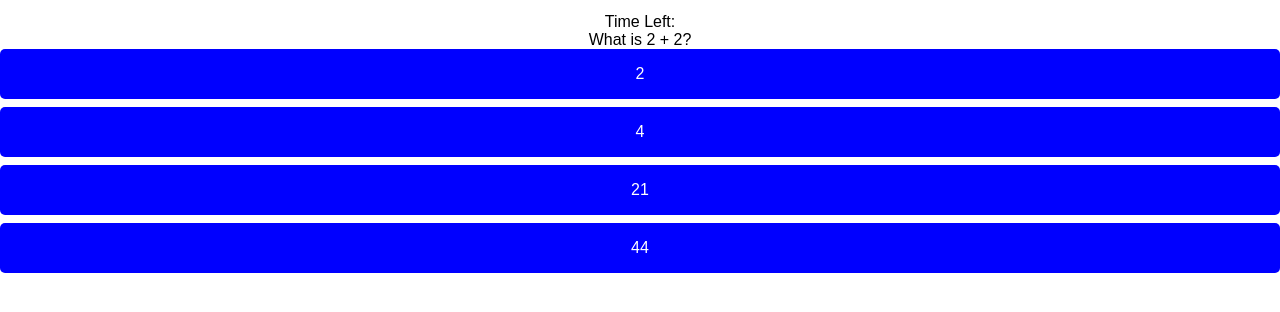
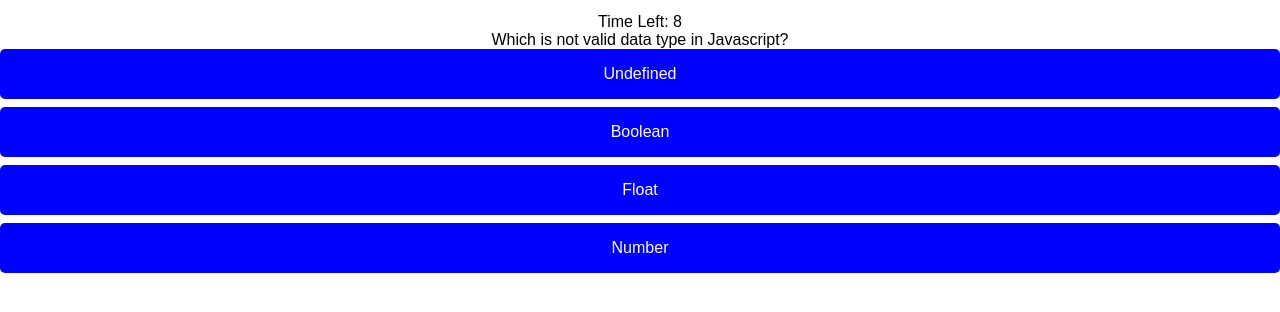
Before and after one commit to aturner1995/coding-quiz, a plain HTML site: page quiz.html in a window 1280 px wide. Shown: the part 280-592 px from the top of the page. Drawn offline with Linux system fonts and the light colour scheme.

Commit message:
added timer and game over to scipt. Fixed the bug with the question counter. Added 10 more questions

```diff
--- a/assets/JS/script.js
+++ b/assets/JS/script.js
@@ -1,75 +1,185 @@
 var questions = [
     {
-        question: "What is 2 + 2?",
-        choice1: '2',
-        choice2: '4',
-        choice3: '21',
-        choice4: '44',
-        answer: '4'
+        question: "Which is not valid data type in Javascript?",
+        choice1: 'Undefined',
+        choice2: 'Boolean',
+        choice3: 'Float',
+        choice4: 'Number',
+        answer: 'Float'
     },
     {
-        question: "What is 2 + 3?",
-        choice1: '2',
-        choice2: '4',
-        choice3: '5',
-        choice4: '44',
-        answer: '5'
+        question: "Which tag is used to write the javascript code?",
+        choice1: '<script>',
+        choice2: '<sp>',
+        choice3: '<javascript>',
+        choice4: '<java>',
+        answer: '<script>'
     },
     {
-        question: "What is 2 + 1?",
-        choice1: '2',
-        choice2: '4',
-        choice3: '8',
-        choice4: '3',
-        answer: '3'
+        question: "What is the output: var a = '20'; var b = a = 30; console.log(a+b)",
+        choice1: '20',
+        choice2: '60',
+        choice3: '30',
+        choice4: '50',
+        answer: '60'
     },
     {
-        question: "What is 2 + 4?",
-        choice1: '2',
-        choice2: '4',
-        choice3: '6',
-        choice4: '44',
-        answer: '6'
+        question: "Types of errors in Javascript",
+        choice1: 'Run time errors',
+        choice2: 'Compile Time Erroe',
+        choice3: 'Logical Error',
+        choice4: 'None of the Above',
+        answer: 'Run time errors'
+    },
+
+    {
+        question: "Which property is used to set the background color of an HTML element?",
+        choice1: 'background-color',
+        choice2: 'bgcolor',
+        choice3: 'color',
+        choice4: 'backgroundColor',
+        answer: 'background-color'
+        },
+        {
+        question: "What is the default value of the position property in CSS?",
+        choice1: 'fixed',
+        choice2: 'static',
+        choice3: 'relative',
+        choice4: 'absolute',
+        answer: 'static'
+        },
+        {
+        question: "What is the CSS syntax to change the text color of an HTML element?",
+        choice1: 'color: red;',
+        choice2: 'text-color: red;',
+        choice3: 'font-color: red;',
+        choice4: 'textColor: red;',
+        answer: 'color: red;'
+        },
+        {
+        question: "What does HTML stand for?",
+        choice1: 'Hyper Text Markup Language',
+        choice2: 'Hyperlinks and Text Markup Language',
+        choice3: 'Home Tool Markup Language',
+        choice4: 'Hyper Text Programming Language',
+        answer: 'Hyper Text Markup Language'
+        },
+        {
+        question: "What is the CSS property used to change the font of an HTML element?",
+        choice1: 'font-family',
+        choice2: 'font-type',
+        choice3: 'type-font',
+        choice4: 'fontFamily',
+        answer: 'font-family'
+        },
+        {
+        question: "Which CSS property is used to set the width and height of an HTML element?",
+        choice1: 'width-height',
+        choice2: 'height-width',
+        choice3: 'dimension',
+        choice4: 'size',
+        answer: 'dimension'
+        },
+        {
+        question: "What is the JavaScript method used to add a new element to an HTML document?",
+        choice1: 'addElement()',
+        choice2: 'appendChild()',
+        choice3: 'append()',
+        choice4: 'createElement()',
+        answer: 'createElement()'
+        },
+        {
+        question: "What is the JavaScript syntax for creating a function?",
+        choice1: 'function = myFunction()',
+        choice2: 'function:myFunction()',
+        choice3: 'function myFunction()',
+        choice4: 'myFunction = function()',
+        answer: 'function myFunction()'
+        },
+        {
+        question: "What is the default value of display property in CSS?",
+        choice1: 'none',
+        choice2: 'block',
+        choice3: 'inline',
+        choice4: 'inline-block',
+        answer: 'inline'
         }
 ];
 
 const questionEl = document.querySelector('.question');
 const choicesEl = document.querySelectorAll('.choice-text');
+const answerEl = document.querySelector('.answer-correct-incorrect')
+const timerEl = document.querySelector('.timer');
 
 let currentQuestion = {};
 let score = 0;
 let questionCounter = 0;
 const SCORE_POINTS = 10;
+const SCORE_PENALTY = 5;
 
-startGame = () => {
+const startGame = () => {
     questionCounter = 0;
     score = 0;
     nextQuestion();
+    timeLeft = questions.length * 1;
+    timer();
 };
 
-nextQuestion = () => {
+const nextQuestion = () => {
     if (questionCounter === questions.length) {
-        return alert(`Quiz complete. Your score is ${score}`);
+        gameover();
     }
 
     currentQuestion = questions[questionCounter];
-    questionCounter++
     questionEl.textContent = currentQuestion.question;
 
     choicesEl.forEach(choice => {
         const number = choice.dataset['question'];
         choice.textContent = currentQuestion['choice' + number];
+    });
+};
 
+choicesEl.forEach(choice => {
     choice.addEventListener('click', e => {
         if (e.target.textContent === currentQuestion.answer) {
             score += SCORE_POINTS;
-                alert('Correct');
+            answerEl.textContent = "Answer Correct"
+            setTimeout(hide,1000);
+            timeLeft = timeLeft + SCORE_PENALTY;
         } else {
-                alert('Incorrect');
+            answerEl.textContent = "Answer Incorrect"
+            setTimeout(hide,1000);
+            if (timeLeft < SCORE_PENALTY) {
+                gameover();
             }
+            else {
+                timeLeft = timeLeft - SCORE_PENALTY;
+            }
+        }
+        questionCounter++;
         nextQuestion();
     });
 });
+
+const hide = () => {
+    answerEl.textContent = '';
+}
+
+const timer = () => {
+    let timerInterval = setInterval(() => {
+        timeLeft--;
+        timerEl.textContent = 'Time Left: '+ timeLeft;
+
+        if (timeLeft === 0) {
+            clearInterval(timerInterval);
+            gameover();
+        }
+    }, 1000)
 };
 
+const gameover = () => {
+    window.location.assign("/end.html")
+    localStorage.setItem("currentScore", score);
+}
+
 startGame();
--- a/quiz.html
+++ b/quiz.html
@@ -13,7 +13,7 @@
     <div class="container">
         <div id="quiz" class="flex-column">
             <h1>Coding Quiz Challenge</h1>
-            <div class="timer">Time Left: </div>
+            <div class="timer"></div>
             <div class="question"></div>
             <div class="choice-container">
                 <p class="choice-text" data-question="1"></p>
@@ -27,6 +27,7 @@
             <div class="choice-container">
                 <p class="choice-text" data-question="4"></p>
             </div>
+            <div class="answer-correct-incorrect"></div>
 
         </div>
     </div>
```
Also changed, not shown: end.html (added, +12 -0 lines), assets/CSS/style.css (line endings or trailing spaces). Lines whose indentation alone changed are shown as unchanged.
